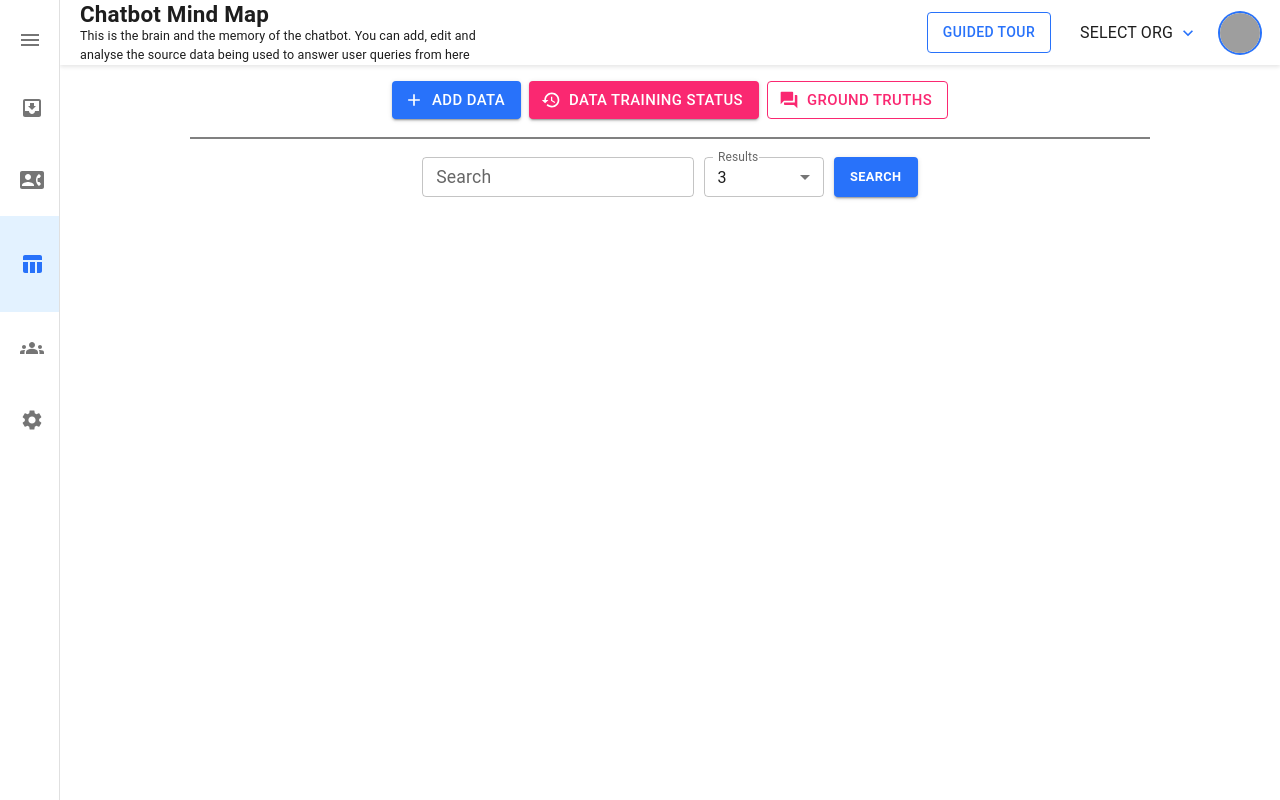
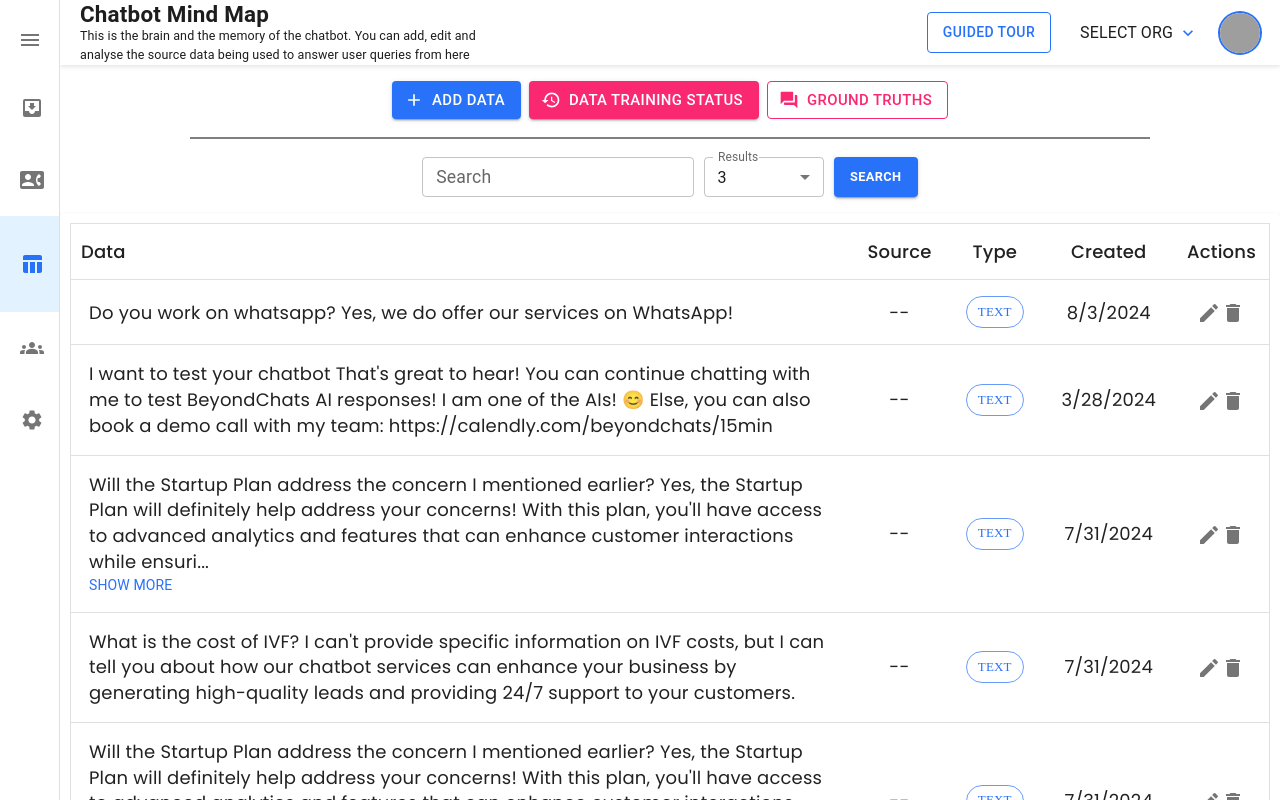
Before and after one commit to Surjendu-kar/Mind-Map-Clone, a React (Vite) app: page /mindmap in a window 1280 px wide. Shown: the top 800 px of the page. Built offline with nearby package versions, Linux system fonts and the light colour scheme; grey boxes are pictures that could not be loaded.

Commit message:
Show Default Data

```diff
--- a/src/components/ViewMindMap/AddDataDialog.tsx
+++ b/src/components/ViewMindMap/AddDataDialog.tsx
@@ -153,6 +153,8 @@
   };
 
   const handleSave = () => {
+    console.log(title, description, sourceLink, linkUrl, file);
+
     onClose();
   };
 
--- /dev/null
+++ b/src/components/ViewMindMap/DataTable.tsx
@@ -0,0 +1,151 @@
+import {
+  Table,
+  TableBody,
+  TableCell,
+  TableContainer,
+  TableHead,
+  TableRow,
+  Paper,
+  IconButton,
+  Typography,
+  Chip,
+  styled,
+} from "@mui/material";
+import EditIcon from "@mui/icons-material/Edit";
+import DeleteIcon from "@mui/icons-material/Delete";
+
+const Heading = styled(TableCell)(({ theme }) => ({
+  textAlign: "center",
+  padding: theme.spacing(0, 1),
+  height: "56px",
+  width: "100px",
+  fontSize: "1.125rem",
+  color: "#000000de",
+  fontFamily: "Poppins, sans-serif",
+}));
+
+const ShowMoreTypography = styled(Typography)(({ theme }) => ({
+  color: theme.palette.primary.main,
+  cursor: "pointer",
+  fontSize: "0.875rem",
+}));
+
+const TableCellStyle = styled(Heading)(({ theme }) => ({
+  fontWeight: "inherit",
+  padding: theme.spacing(1.6, 1.8),
+  [theme.breakpoints.down("lg")]: {},
+  [theme.breakpoints.down("md")]: {},
+  [theme.breakpoints.down("sm")]: {},
+}));
+
+const DataTable = () => {
+  const rows = [
+    {
+      data: "Do you work on whatsapp? Yes, we do offer our services on WhatsApp!",
+      source: "--",
+      type: "TEXT",
+      created: "8/3/2024",
+    },
+    {
+      data: "I want to test your chatbot That's great to hear! You can continue chatting with me to test BeyondChats AI responses! I am one of the AIs! 😊 Else, you can also book a demo call with my team: https://calendly.com/beyondchats/15min",
+      source: "--",
+      type: "TEXT",
+      created: "3/28/2024",
+    },
+    {
+      data: "Will the Startup Plan address the concern I mentioned earlier? Yes, the Startup Plan will definitely help address your concerns! With this plan, you'll have access to advanced analytics and features that can enhance customer interactions while ensuring data security.",
+      source: "--",
+      type: "TEXT",
+      created: "7/31/2024",
+    },
+    {
+      data: "What is the cost of IVF? I can't provide specific information on IVF costs, but I can tell you about how our chatbot services can enhance your business by generating high-quality leads and providing 24/7 support to your customers.",
+      source: "--",
+      type: "TEXT",
+      created: "7/31/2024",
+    },
+    {
+      data: "Will the Startup Plan address the concern I mentioned earlier? Yes, the Startup Plan will definitely help address your concerns! With this plan, you'll have access to advanced analytics and features that can enhance customer interactions while ensuring data security.",
+      source: "--",
+      type: "TEXT",
+      created: "7/31/2024",
+    },
+    {
+      data: "Which languages can you talk in? Multilingual support is the core of my AI!  I can speak many popular languages.  Just talk in the language you are comfortable in! Supported languages include: Regional Indian languages like Hindi, Marathi, Bengali, Tamil, etc. International languages I can speak fluently: German, French, Portuguese, etc.",
+      source: "--",
+      type: "TEXT",
+      created: "3/13/2024",
+    },
+  ];
+
+  return (
+    <TableContainer
+      component={Paper}
+      sx={{
+        minWidth: "960px",
+        padding: "10px",
+        overflow: "hidden",
+      }}
+    >
+      <Table
+        aria-label="simple table"
+        sx={{ border: "1px solid rgb(224, 224, 224)", borderRadius: "8px" }}
+      >
+        <TableHead>
+          <TableRow>
+            <Heading sx={{ textAlign: "left", width: "1050.4px" }}>
+              Data
+            </Heading>
+            <Heading>Source</Heading>
+            <Heading>Type</Heading>
+            <Heading>Created</Heading>
+            <Heading>Actions</Heading>
+          </TableRow>
+        </TableHead>
+
+        <TableBody>
+          {rows.map((row, index) => (
+            <TableRow
+              key={index}
+              sx={{ "&:last-child td, &:last-child th": { border: 0 } }}
+            >
+              <TableCellStyle
+                component="th"
+                scope="row"
+                sx={{ textAlign: "left" }}
+              >
+                {row.data.length > 250 ? (
+                  <>
+                    {row.data.slice(0, 250)}...
+                    <ShowMoreTypography>SHOW MORE</ShowMoreTypography>
+                  </>
+                ) : (
+                  row.data
+                )}
+              </TableCellStyle>
+
+              <TableCellStyle>{row.source}</TableCellStyle>
+
+              <TableCellStyle>
+                <Chip label={row.type} variant="outlined" color="primary" />
+              </TableCellStyle>
+
+              <TableCellStyle>{row.created}</TableCellStyle>
+
+              <TableCellStyle>
+                <IconButton aria-label="edit" sx={{ padding: 0 }}>
+                  <EditIcon />
+                </IconButton>
+                <IconButton aria-label="delete" sx={{ padding: 0 }}>
+                  <DeleteIcon />
+                </IconButton>
+              </TableCellStyle>
+            </TableRow>
+          ))}
+        </TableBody>
+      </Table>
+    </TableContainer>
+  );
+};
+
+export default DataTable;
--- a/src/components/ViewMindMap/ViewMindMap.tsx
+++ b/src/components/ViewMindMap/ViewMindMap.tsx
@@ -2,6 +2,7 @@
 import Header from "../Header/Header";
 import ActionButtons from "./ActionButtons";
 import SearchBar from "./SearchBar";
+import DataTable from "./DataTable";
 
 const Container = styled(Stack)(({ theme }) => ({
   alignItems: "center",
@@ -37,6 +38,7 @@
         <HrStyle />
         <SearchBar />
       </Container>
+      <DataTable />
     </>
   );
 }
```
